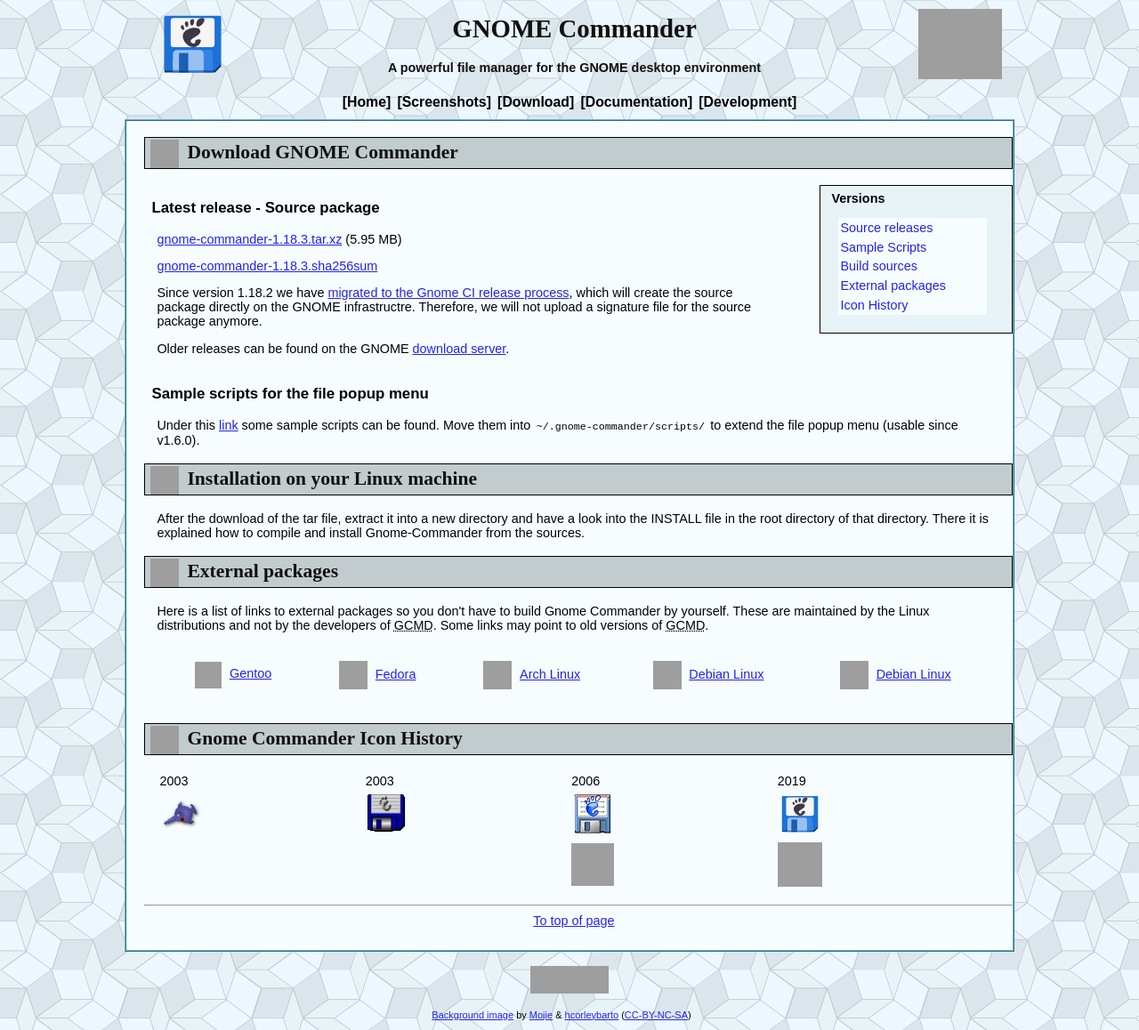
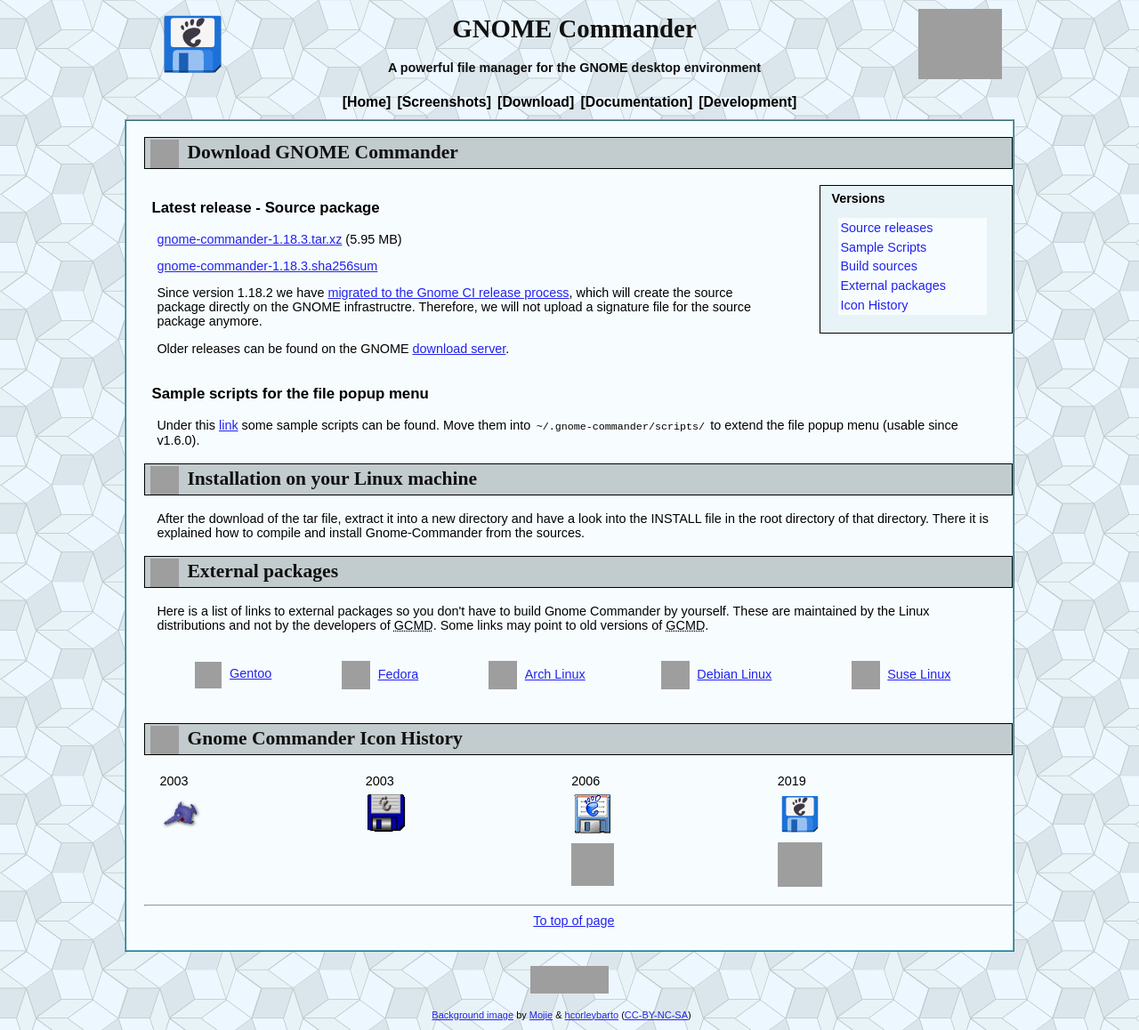
Before and after one commit to gcmd/gcmd.github.io, a Jekyll site: the page download.html, which Jekyll copies as it is, in a window 1280 px wide, cut to the strip 0-1158 px from the top of the page. Shown: the whole strip at 89% size. Built offline with Jekyll 4.4.1, drawn with Linux system fonts in a browser that asks for light colours; grey boxes are pictures that could not be loaded.

Commit message:
Fix download string

```diff
--- a/download.html
+++ b/download.html
@@ -95,7 +95,7 @@
 </td>
 <td>
 <ul class="imglist">
-<li><img src="img/opensuse.svg" width="32" height="32" alt=""><a href="https://software.opensuse.org/package/gnome-commander">Debian Linux</a></li>
+<li><img src="img/opensuse.svg" width="32" height="32" alt=""><a href="https://software.opensuse.org/package/gnome-commander">Suse Linux</a></li>
 </ul>
 </td>
 </tr>
```
